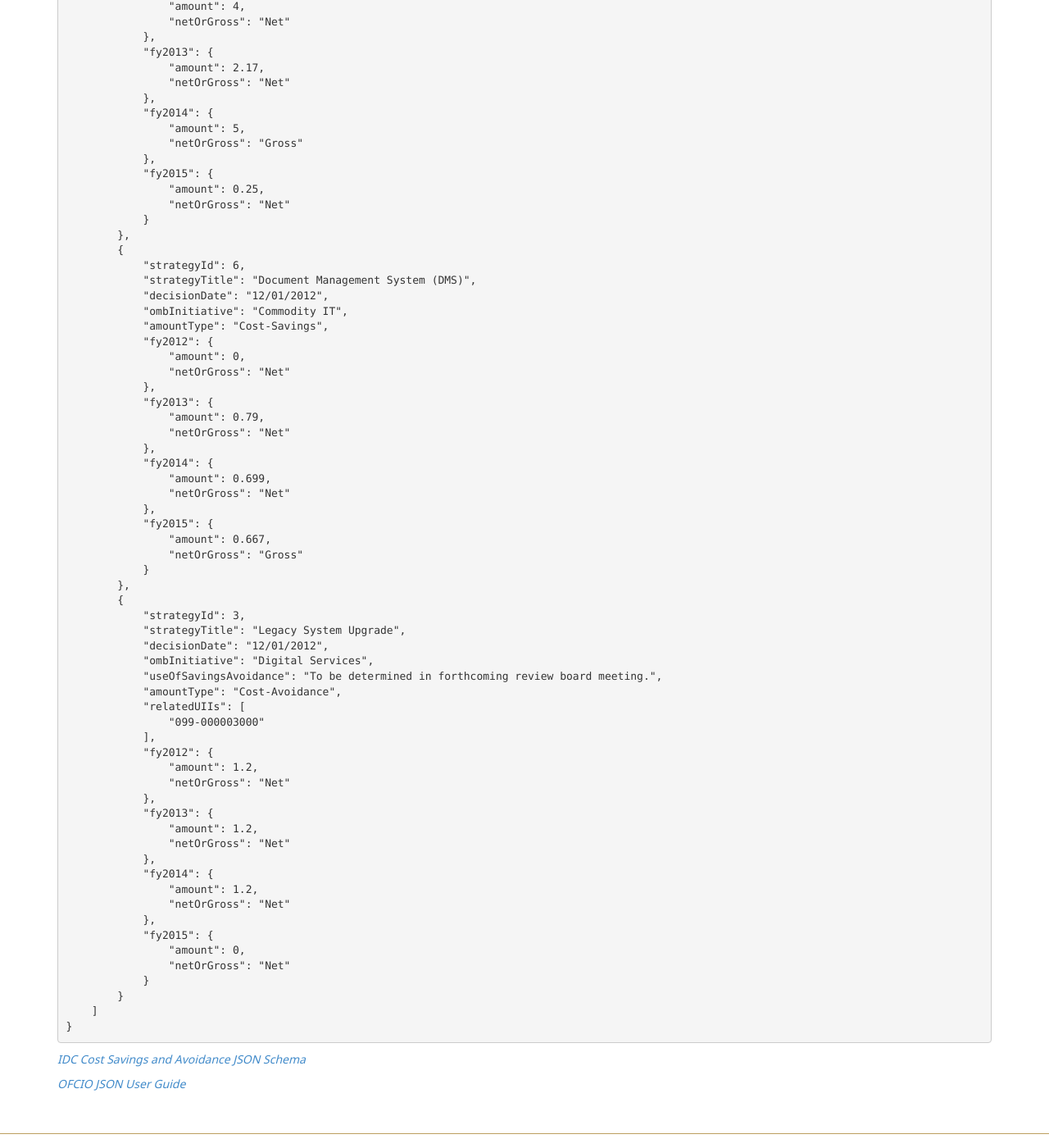
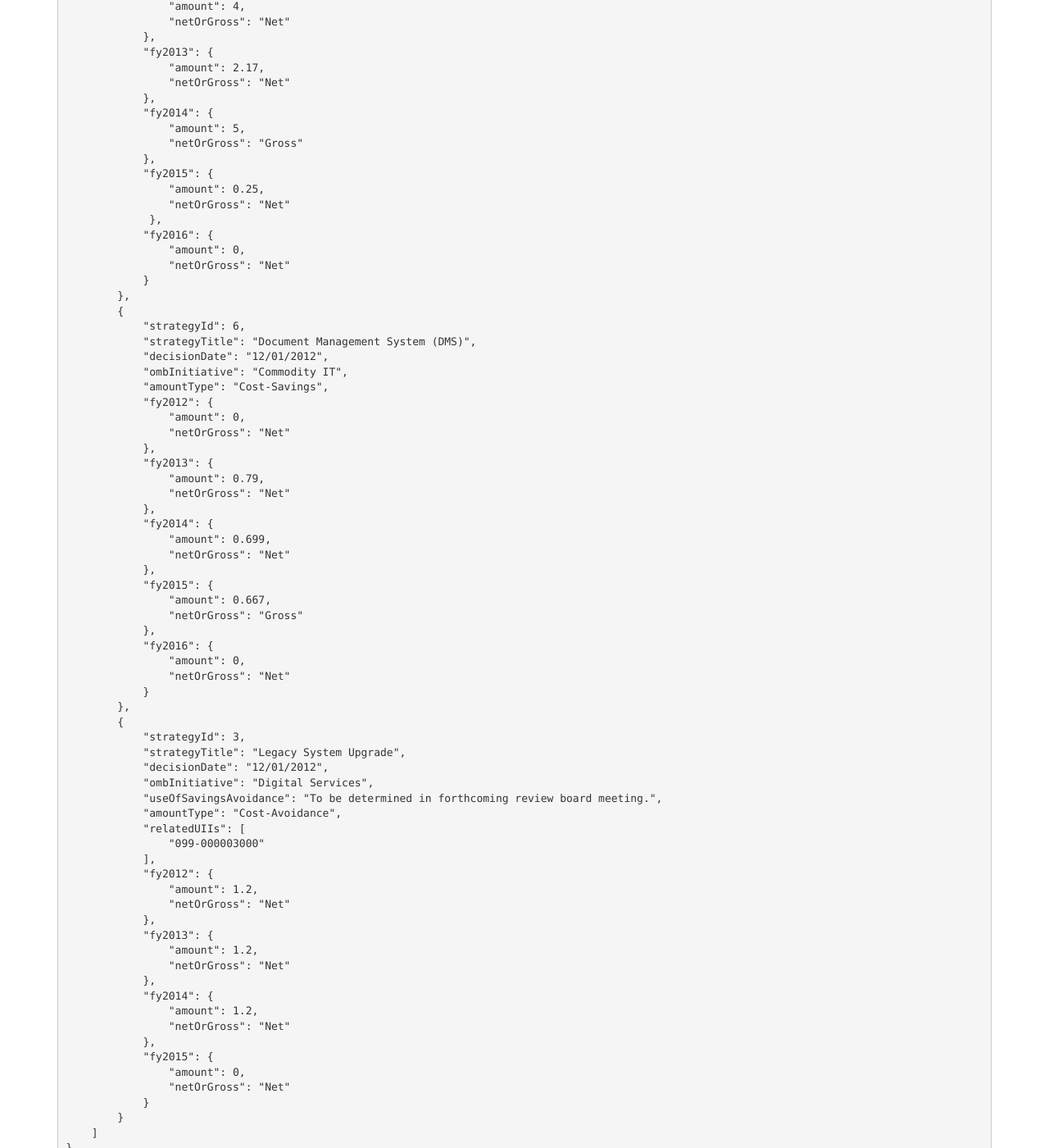
Before and after one commit to WhiteHouse/fitara, a Jekyll site: the page built from schema.md, in a window 1280 px wide and 1400 px high, scrolled down 5464 px. Shown: the whole window at 82% size. Built offline with Jekyll 4.4.1, drawn with Linux system fonts in a browser that asks for light colours.

Commit message:
Update schema.md

```diff
--- a/schema.md
+++ b/schema.md
@@ -244,6 +244,10 @@ Field Name                          | Data Type
             "fy2015": {
                 "amount": 0.25,
                 "netOrGross": "Net"
+             },
+            "fy2016": {
+                "amount": 0,
+                "netOrGross": "Net"
             }
         },
         {
@@ -267,6 +271,10 @@ Field Name                          | Data Type
             "fy2015": {
                 "amount": 0.667,
                 "netOrGross": "Gross"
+            },
+            "fy2016": {
+                "amount": 0,
+                "netOrGross": "Net"
             }
         },
         {
```
